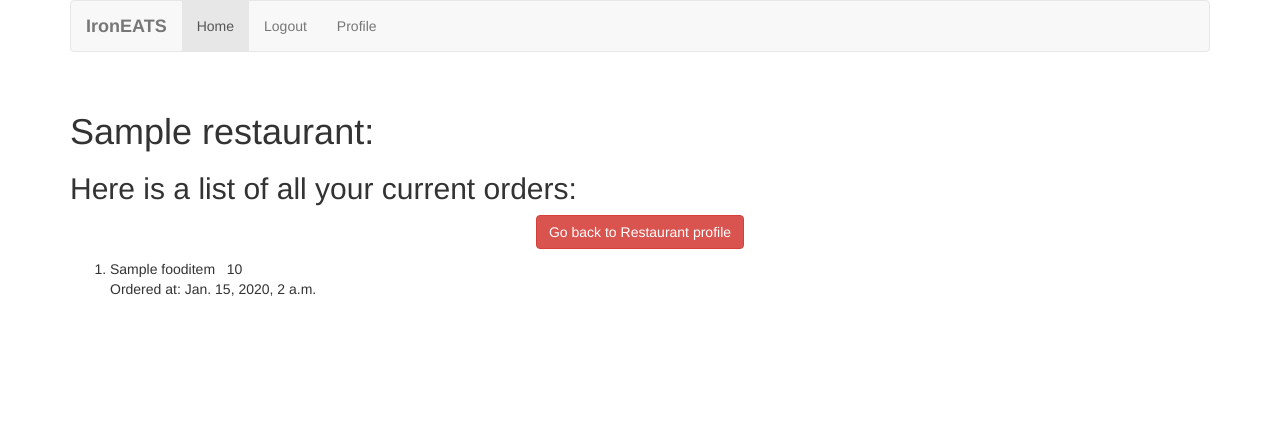
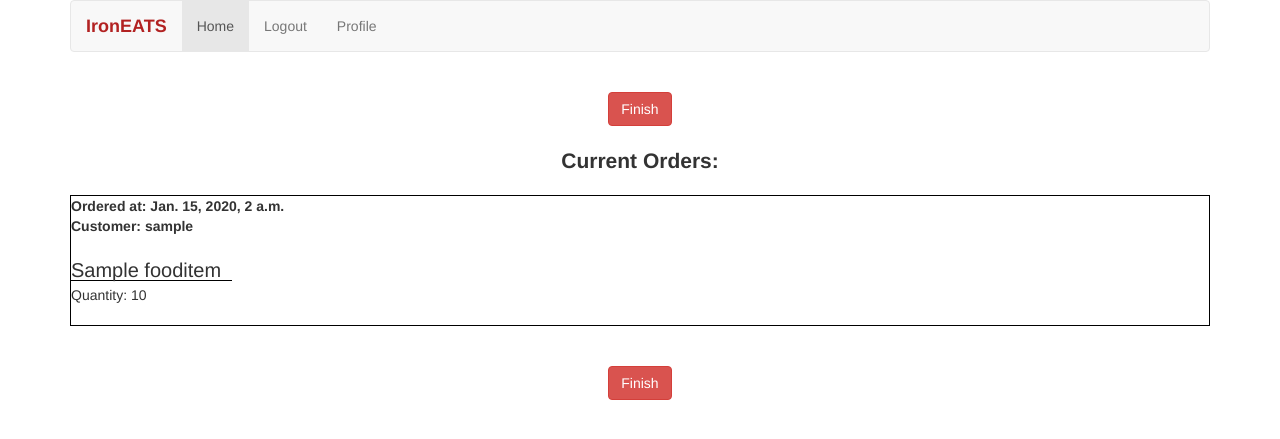
Before and after one commit to tiy-lv-python-2015-06/Restaurant, a Django app: page /restaurant/order_list/1 in a window 1280 px wide. Shown: the top 439 px of the page. Run offline with Django 3.2, Linux system fonts and the light colour scheme; a user stored in the database is signed in; tables that the repository leaves empty hold one stand-in row (values such as "Sample post"); some libraries are stand-ins or nearby versions.

Commit message:
Css to most pages

```diff
--- a/ironeats/global/site-style.css
+++ b/ironeats/global/site-style.css
@@ -12,28 +12,24 @@ header h1{
     font-weight: bolder;
 }
 
-.boarder-thin{
+.border-thin {
     border-left: 1px solid black;
 }
 
-.bold{
+.bold {
     font-weight: bold;
 }
-/*.top{*/
-    /*color: lightgray;*/
-    /*background: darkred;*/
-    /*font-size: 70px;*/
-    /*margin: 30px;*/
-    /*font-weight: bolder;*/
-/*}*/
+.center {
+    text-align: center
+}
 
-/*.rest-name{*/
-    /*font-size: 40px;*/
-    /*text-align: center;*/
+.border-order {
+    border: 1px solid black;
+}
+.border-bottom {
+    border-bottom: 1px solid black;
+}
 
-/*}*/
-
-.addy{
+.order-title{
     font-size: 20px;
-    color: #080808;
 }
--- a/ironeats/templates/base.html
+++ b/ironeats/templates/base.html
@@ -22,7 +22,7 @@
               <span class="icon-bar"></span>
               <span class="icon-bar"></span>
             </button>
-            <span class="navbar-brand bold"> IronEATS</span>
+            <span class="navbar-brand bold" style="color: firebrick"> IronEATS</span>
           </div>
           <div id="navbar" class="navbar-collapse collapse">
             <ul class="nav navbar-nav">
--- a/ironeats/templates/home.html
+++ b/ironeats/templates/home.html
@@ -1,14 +1,14 @@
 {% extends 'base.html' %}
 {% load bootstrap3 %}
 {% block content %}
+    <div class="row">
+        <div class="col-md-12">
         {% for rest in restaurant %}
             <span class="lead bold">{{ rest.business_name }}</span><br> <span class="description">{{ rest.address }}<br> Phone: {{ rest.phone_number }}</span>
             <br><br>
             <a class="btn btn-danger" href="{% url 'menu' rest.pk%}"> Eat Here </a>
             <br><br><br>
         {% endfor %}
-    </div>
-    <div>
         <ul class="pager">
         {% if page_obj.has_previous %}
             <li class="previous">
@@ -23,4 +23,6 @@
             </li>
         {% endif %}
         </ul>
+        </div>
+    </div>
 {% endblock %}
--- a/ironeats/templates/order/menu.html
+++ b/ironeats/templates/order/menu.html
@@ -4,7 +4,6 @@
     {% csrf_token %}
     <div class="row">
         <div class="col-md-6">
-            <ol>
             {% for food in foods %}
                 <form action="{% url 'order' pk=food.pk%}" method="post" class="bootstrap form">
                 {% csrf_token %}
@@ -15,10 +14,9 @@
                 <br><br>
                 </form>
                 {% endfor %}
-             </ol>
         </div>
         {% if current_order %}
-        <div class="col-md-6 boarder-thin">
+        <div class="col-md-6 border-thin">
         <h3>Your Current Order:</h3><br>
             <dl>
                 {% for item in current_order %}
--- a/ironeats/templates/registration/customer_registration.html
+++ b/ironeats/templates/registration/customer_registration.html
@@ -8,7 +8,7 @@
 
     {% csrf_token %}
     {% bootstrap_form form layout='inline'%}
-    <input type = 'submit' value = "Register" />
+    <input type = 'submit' value = "Register" class="btn btn-danger"/>
     </form>
 </body>
 {% endblock %}
--- a/ironeats/templates/registration/login.html
+++ b/ironeats/templates/registration/login.html
@@ -7,7 +7,7 @@
     {% csrf_token %}
     <input type="hidden" name="next" value="{{ next }}">
     {% bootstrap_form form layout='inline'%}
-    <input type="submit" value="Login">
+    <input type="submit" value="Login" class="btn btn-danger">
 
 
     </form>
--- a/ironeats/templates/registration/restaurant_registration.html
+++ b/ironeats/templates/registration/restaurant_registration.html
@@ -6,7 +6,7 @@
     <form action="" method = 'POST'>
     {% csrf_token %}
     {% bootstrap_form form layout='inline'%}
-    <input type = 'submit' value="Register"/>
+    <input type = 'submit' value="Register" class="btn btn-danger"/>
     </form>
 </body>
 {% endblock %}
--- a/ironeats/templates/restaurant/create_menu.html
+++ b/ironeats/templates/restaurant/create_menu.html
@@ -4,7 +4,7 @@
 {% block title %}Create Menu{% endblock %}
 
 {% block content %}
-    <h1>Create Menu</h1>
+    <h1>Create Item</h1>
     <form method="post" action="{%  url 'create_menu' restaurant_id %}">
         {% csrf_token %}
         {{ form.as_p }}
--- a/ironeats/templates/restaurant/order_list.html
+++ b/ironeats/templates/restaurant/order_list.html
@@ -1,26 +1,35 @@
 {% extends "base.html" %}
 {% load bootstrap3 %}
-
 {% block title %}Restaurant Order List{% endblock %}
-
 {% block content %}
     {% csrf_token %}
-    <h1>{{ user.restaurant.business_name }}:</h1>
-      <h2>Here is a list of all your current orders:</h2>
-    <center><h4><a class="btn btn-danger"
+    <div class="center">
+        <a class="btn btn-danger"
                    href="{% url 'restaurant_profile' user.restaurant.id %}">
-        Go back to Restaurant profile</a> </h4></center>
-    <ol>
-{#        need to figure how to order by timestamp here#}
-        {% for order in user.restaurant.order_set.all %}
-            <li>
+        Finish</a><br>
+
+        <br>
+        <span class="lead bold">Current Orders:</span><br>
+    </div>
+    <br>
+    {% for order in user.restaurant.order_set.all %}
+        <dl>
+            <div class="border-order">
+            <dt>Ordered at: {{ order.timestamp }}<br>
+                Customer: {{ order.customer.user }}<br><br>
+            </dt>
                 {% for order_item in order.orderitem_set.all %}
-                    {{ order_item.fooditem.name }}&nbsp;&nbsp;
-                    {{ order_item.quantity }}
+                    <dd><span class="border-bottom"> <span class="order-title">{{ order_item.fooditem.name }}&nbsp;&nbsp;</span><br>
+                    <dd>Quantity: {{ order_item.quantity }}</span></dd>
+                    </dd>
                     <br>
                 {% endfor %}
-                Ordered at: {{ order.timestamp }}
-            </li>
-        {% endfor %}
-    </ol>
+            </div>
+            <br>
+    {% endfor %}
+        </dl>
+        <div class="center">
+        <a class="btn btn-danger"
+                   href="{% url 'restaurant_profile' user.restaurant.id %}">
+        Finish</a></div>
 {% endblock %}
```
Also changed, not shown: ironeats/templates/order/confirm.html (+4 -5 lines), ironeats/templates/restaurant/manage_menu.html (+21 -17 lines), ironeats/templates/restaurant/restaurant_profile.html (+4 -18 lines), ironeats/templates/restaurant/update_menu.html (+1 -11 lines).
